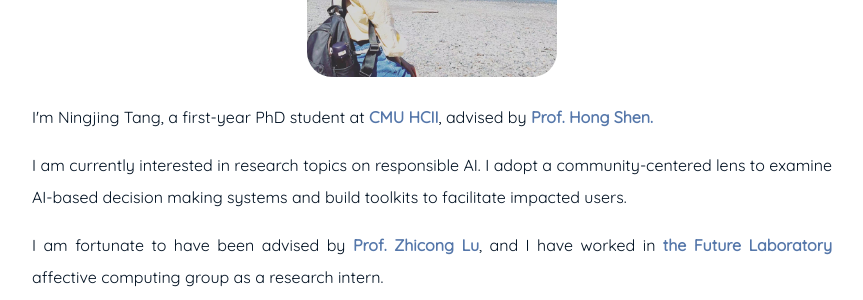
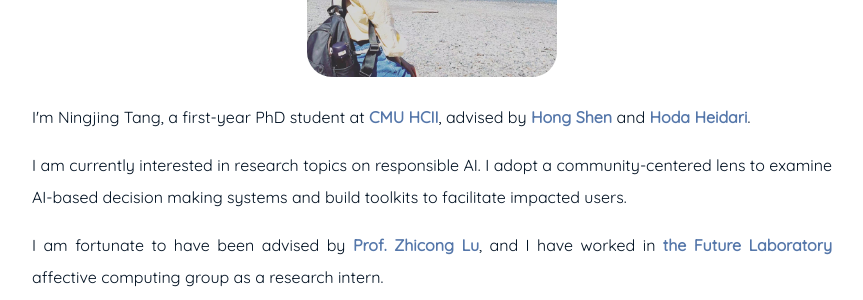
Before and after one commit to EvaaaaTang/evatang.github.io, a Jekyll site: the page built from index.md, in a window 1280 px wide. Shown: the part 361-661 px from the top of the page, without its empty margins (208-1071 px from the left). Built offline with Jekyll 4.4.1, drawn with Linux system fonts in a browser that asks for light colours.

Commit message:
added co advisor

```diff
--- a/index.md
+++ b/index.md
@@ -8,7 +8,7 @@ sitemap:
 <img src="{{ '/assets/img/profile.jpg' | prepend: site.baseurl }}" id="about-img">
 
 <div id="describe-text">
-	<p style="text-align:justify">I'm Ningjing Tang, a first-year PhD student at <strong> <a href="https://www.hcii.cmu.edu/">CMU HCII</a></strong>, advised by <strong> <a href="https://www.andrew.cmu.edu/user/hongs/">Prof. Hong Shen. </a></strong></p>
+	<p style="text-align:justify">I'm Ningjing Tang, a first-year PhD student at <strong> <a href="https://www.hcii.cmu.edu/">CMU HCII</a></strong>, advised by <strong> <a href="https://www.andrew.cmu.edu/user/hongs/">Hong Shen</a></strong> and <strong> <a href="https://www.cs.cmu.edu/~hheidari/">Hoda Heidari</a></strong>.</p>
 	<p style="text-align:justify">I am currently interested in research topics on responsible AI. I adopt a community-centered lens to examine AI-based decision making systems and build toolkits to facilitate impacted users. </p>
 	<p style="text-align:justify">I am fortunate to have been advised by <strong> <a href="https://www.cs.cityu.edu.hk/~zhiconlu/">Prof. Zhicong Lu</a></strong>, and I have worked in <strong> <a href="https://thfl.tsinghua.edu.cn/en/yjdw/yjs/index.htm">the Future Laboratory </a> </strong> affective computing group as a research intern.</p>
 	<p style="text-align:justify">My CV is available <a href="./assets/ningjing_cv.pdf">here</a>.</p>
```
